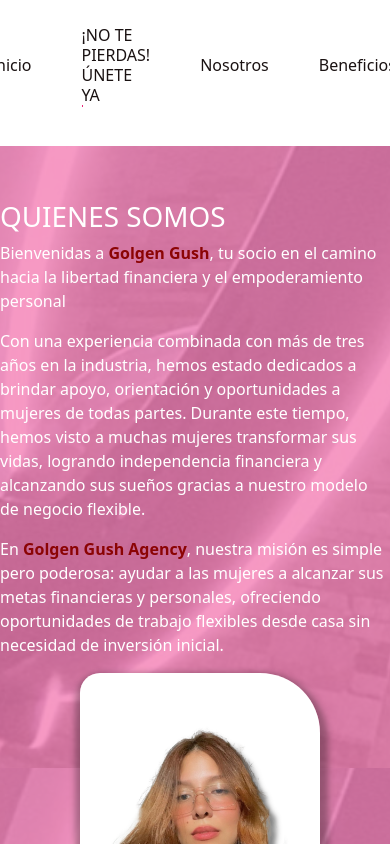
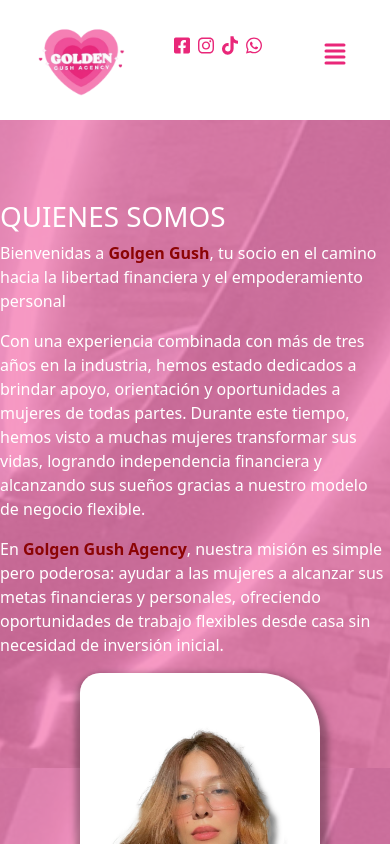
Before and after one commit to claurojass23/agency, a React (Create React App) app in the folder agency/: page /Nosotros in a window 390 px wide. Shown: the top 844 px of the page. Built offline with nearby package versions, Linux system fonts and the light colour scheme.

Commit message:
detalles finales

```diff
--- a/agency/src/routes/Navegador.jsx
+++ b/agency/src/routes/Navegador.jsx
@@ -3,10 +3,16 @@
 import img from '../img/logo.png'
 import { FaFacebookSquare,FaInstagram,FaTiktok,FaWhatsapp } from "react-icons/fa";
 import { HiViewList } from 'react-icons/hi';
+import { useState } from 'react';
 
 
 export default function Navegador() {
 
+    const [menuVisible, setMenuVisible] = useState(false);
+
+    const toggleMenu = () => {
+      setMenuVisible(!menuVisible);
+    };
 
 
 
@@ -17,7 +23,6 @@
             <div className='subContenedor'>
             <a href='/'><img src={img} className='imagLogo'></img></a>
            </div>
-           <HiViewList/>
             <ul className='Navmenu'>
               <li className='NavItem'><NavLink className='NavLink' to="/">Inicio</NavLink></li>
               <li className='NavItem'><NavLink className='NavLink' to="/Unete">¡NO TE PIERDAS! ÚNETE YA</NavLink></li>
@@ -32,6 +37,18 @@
           <a href='https://www.tiktok.com/@goldengushagency?lang=es' target="_blank"><FaTiktok  className='iconNav'/></a>
           <a href='https://l.instagram.com/?u=https%3A%2F%2Fwa.me%2Fmessage%2FXFBRCAJUCJOBF1&e=AT1KKt1NICrKQum5KFRQpOEXMfIGQsNr4Q77YAUBhdA3AFzkqHrcTQbbjfX9gaeFTp20V8m13EPPTQRRFF9hZ80i8ZHM9a7KO0iBHA' target="_blank"><FaWhatsapp className='iconNav' /></a>
           </div>
+          <div class="menu-desplegable">
+  <span class="menu-trigger" onClick={toggleMenu}><HiViewList className='iconoBarra'/></span>
+  <ul class="ulIcono">
+    <li className='NavItem'><NavLink className='NavLink' to="/">Inicio</NavLink></li>
+    <li className='NavItem'><NavLink className='NavLink' to="/Unete">¡NO TE PIERDAS! ÚNETE YA</NavLink></li>
+    <li className='NavItem'><NavLink  className='NavLink' to="/Nosotros">Nosotros</NavLink></li>
+    <li className='NavItem'><NavLink className='NavLink' to="/Beneficios">Beneficios</NavLink></li>
+    <li className='NavItem'><NavLink className='NavLink' to="/Apps">Apps</NavLink></li>
+  </ul>
+</div>
+
+
         </div>
         </div>
 
--- a/agency/src/routes/navegador.css
+++ b/agency/src/routes/navegador.css
@@ -42,7 +42,12 @@
       color: rgb(3, 3, 3);
 }
 
-
+.iconoBarra{
+      display: none;
+}
+.ulIcono{
+      display: none;
+}
 .NavItem{
     font-family: system-ui, -apple-system, "Segoe UI", Roboto, "Helvetica Neue", "Noto Sans", "Liberation Sans", Arial, sans-serif, "Apple Color Emoji", "Segoe UI Emoji", "Segoe UI Symbol", "Noto Color Emoji";
     margin: 25px 25px;
@@ -115,11 +120,115 @@
       grid-template-rows: auto auto ;
       margin-right: 20px;
   }
+  .menu-desplegable {
+      position: relative;
+      display: inline-block;
+    }
+
+    .menu-trigger {
+      cursor: pointer;
+      font-size: 16px;
+      color: #333; /* Color del texto */
+    }
+
+    .ulIcono {
+      list-style-type: none;
+      padding: 0;
+      margin: 0;
+      position: absolute;
+      background-color: #f9f9f9; /* Color del fondo */
+      min-width: 160px;
+      box-shadow: 0 8px 16px 0 rgba(0,0,0,0.2);
+      z-index: 1;
+      display: none;
+    }
+
+    .ulIcono li {
+      padding: 12px 16px;
+      text-decoration: none;
+      color: #333; /* Color del texto */
+      display: block;
+    }
+
+    .ulIcono li:hover::before {
+      background-color: #ddd; /* Color de fondo al pasar el mouse */
+    }
+
+    .menu-desplegable:hover .ulIcono {
+      display: block;
+    }
 }
 
 
 @media only screen and (max-width: 480px) {
       .conteiner{
             margin-top: 0;
+
+
       }
+      .Navmenu{
+            display: none;
+      }
+      .ulIcons{
+            display: flex;
+           margin-top: 20px;
+           margin-left: -80px;
+           width: 60px;
+      }
+      .imagLogo{
+            width: 120px;
+            cursor: pointer;
+            position: relative;
+            right: 100px;
+      }
+      .iconoBarra{
+            display: flex;
+            position: relative;
+            left:80px ;
+            bottom: 30px;
+            color: #E92779;
+            width: 30px;
+            height: 30px;
+
+      }
+      .menu-desplegable {
+            position: relative;
+            display: inline-block;
+          }
+
+          .menu-trigger {
+            cursor: pointer;
+            font-size: 16px;
+            color: #333; /* Color del texto */
+          }
+
+          .ulIcono {
+            list-style-type: none;
+            padding: 0;
+            margin: 0;
+            position: absolute;
+            background-color: #f9f9f9; /* Color del fondo */
+            min-width: 160px;
+            box-shadow: 0 8px 16px 0 rgba(0,0,0,0.2);
+            z-index: 1;
+            display: none;
+          }
+
+          .ulIcono li {
+            padding: 12px 16px;
+            text-decoration: none;
+            color: #333; /* Color del texto */
+            display: block;
+          }
+
+          .ulIcono li:hover::before {
+            background-color: #ddd; /* Color de fondo al pasar el mouse */
+          }
+
+          .menu-desplegable:hover .ulIcono {
+            display: block;
+          }
+
+
+
 }
```
